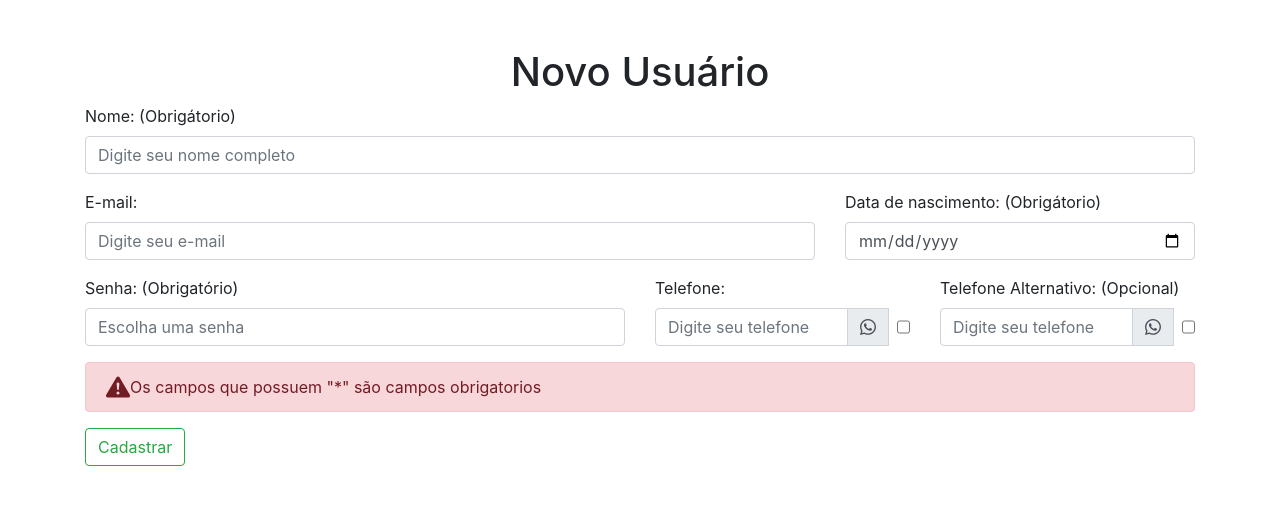
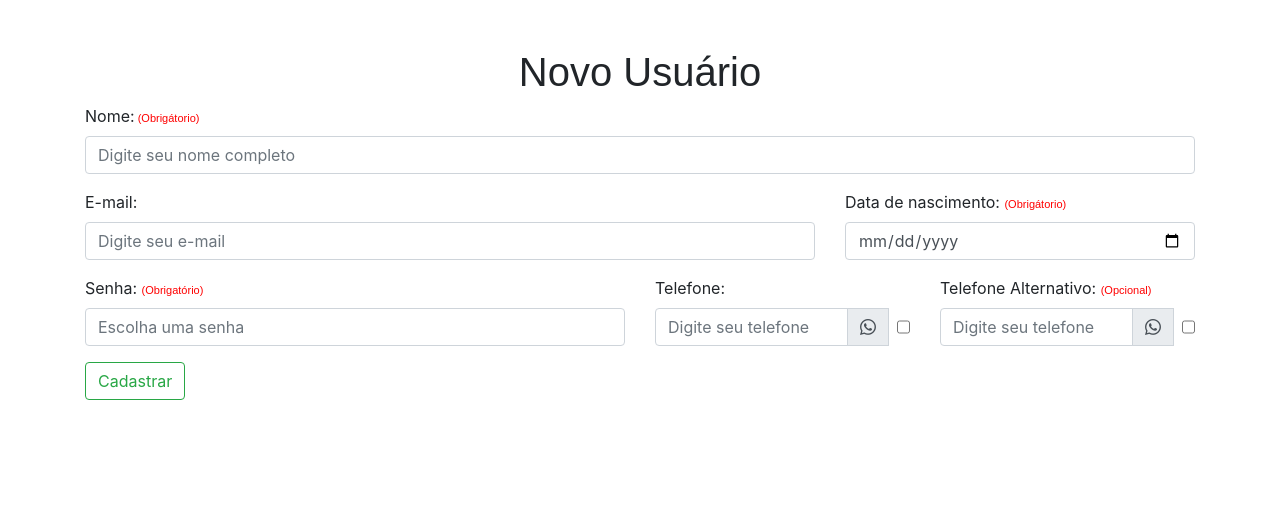
Before and after one commit to ViniciusBitencourt98/TelaCadastro, a PHP site: page /?page=novo in a window 1280 px wide. Shown: the part 56-561 px from the top of the page. Run offline with PHP 8.4, Linux system fonts and the light colour scheme.

Commit message:
melhorar-forms

```diff
--- a/Novousuario.php
+++ b/Novousuario.php
@@ -1,11 +1,12 @@
 <h1 class="text-center">Novo Usuário</h1>
 
-<form action="?page=salvar" method="POST">
+<form action="?page=salvar" method="POST" class="form">
     <input type="hidden" name="acao" value="cadastrar">
     <div class="mb-3">
-        <label for="nome">Nome:<span> (Obrigátorio)</span></label>
+        <label for="nome">Nome:<span class="texto-menor"> (Obrigátorio)</span></label>
         <input type="text" placeholder="Digite seu nome completo" id="nome" name="nome" class="form-control" required>
     </div>
+
     <div class="row">
         <div class="col-md-12 mb-3">
             <div class="row g-3">
@@ -14,15 +15,15 @@
                     <input type="email" placeholder="Digite seu e-mail" id="email" name="email" class="form-control">
                 </div>
                 <div class="col-md-4">
-                    <label for="data_nascimento">Data de nascimento: <span> (Obrigátorio)</span></label>
+                    <label for="data_nascimento">Data de nascimento: <span class="texto-menor"> (Obrigátorio)</span></label>
                     <input type="date" id="data_nascimento" name="data_nascimento" class="form-control" required>
                 </div>
             </div>
         </div>
     </div>
     <div class="row">
-    <div class="col-md-6 mb-3">
-        <label for="password">Senha: <span> (Obrigatório)</span> </label>
+    <div class="col-md-6 mb-3 g-4">
+        <label for="password">Senha: <span class="texto-menor"> (Obrigatório)</span> </label>
         <input type="password" placeholder="Escolha uma senha" id="password" name="senha" class="form-control" required>
     </div>
     <div class="col-md-3 mb-3">
@@ -38,7 +39,7 @@
         </div>
     </div>
     <div class="col-md-3 mb-3">
-        <label for="tel-2">Telefone Alternativo: (Opcional)</label>
+        <label for="tel-2">Telefone Alternativo: <span class="texto-menor">(Opcional)</span></label>
         <div class="input-group">
             <input type="tel" placeholder="Digite seu telefone" id="tel-2" name="tel-2" class="form-control">
             <div class="input-group-append">
@@ -50,14 +51,7 @@
         </div>
     </div>
 </div>
-
-    <div class="alert alert-danger d-flex align-items-center" role="alert">
-        <svg class="bi flex-shrink-0 me-2" width="24" height="24" role="img" aria-label="Danger:"><use xlink:href="#exclamation-triangle-fill"/></svg>
-        <div>
-            Os campos que possuem "*" são campos obrigatorios
-        </div>
-    </div>
-    <div class="text-end">
+    <div class="mx-auto">
         <button type="submit" class="btn btn-outline-success">Cadastrar</button>
     </div>
 </form>
--- /dev/null
+++ b/css/style.css
@@ -0,0 +1,14 @@
+.texto-menor{
+    font-size: 11px;
+    color: red;
+    font-family: sans-serif, Arial, Helvetica;
+}
+input{
+    font-family:  sans-serif;
+    font-size: 15px;
+}
+h1{
+    font-family: Arial, Helvetica, sans-serif;
+    font-size: 25px;
+    margin: 10px;
+}
--- a/index.php
+++ b/index.php
@@ -8,19 +8,10 @@
     <script src="https://code.jquery.com/jquery-3.6.0.min.js"></script>
     <script src="https://cdnjs.cloudflare.com/ajax/libs/jquery.mask/1.14.16/jquery.mask.min.js"></script>
     <link href="https://cdn.jsdelivr.net/npm/bootstrap-icons@1.8.1/font/bootstrap-icons.css" rel="stylesheet">
+    <link href="css/style.css" rel="stylesheet">
     <link rel="stylesheet" href="https://cdn.jsdelivr.net/npm/bootstrap@4.3.1/dist/css/bootstrap.min.css" integrity="sha384-ggOyR0iXCbMQv3Xipma34MD+dH/1fQ784/j6cY/iJTQUOhcWr7x9JvoRxT2MZw1T" crossorigin="anonymous">
     <script src="https://cdnjs.cloudflare.com/ajax/libs/jquery.mask/1.14.16/jquery.mask.min.js"></script>
-    <svg xmlns="http://www.w3.org/2000/svg" style="display: none;">
-      <symbol id="check-circle-fill" fill="currentColor" viewBox="0 0 16 16">
-        <path d="M16 8A8 8 0 1 1 0 8a8 8 0 0 1 16 0zm-3.97-3.03a.75.75 0 0 0-1.08.022L7.477 9.417 5.384 7.323a.75.75 0 0 0-1.06 1.06L6.97 11.03a.75.75 0 0 0 1.079-.02l3.992-4.99a.75.75 0 0 0-.01-1.05z"/>
-      </symbol>
-      <symbol id="info-fill" fill="currentColor" viewBox="0 0 16 16">
-        <path d="M8 16A8 8 0 1 0 8 0a8 8 0 0 0 0 16zm.93-9.412-1 4.705c-.07.34.029.533.304.533.194 0 .487-.07.686-.246l-.088.416c-.287.346-.92.598-1.465.598-.703 0-1.002-.422-.808-1.319l.738-3.468c.064-.293.006-.399-.287-.47l-.451-.081.082-.381 2.29-.287zM8 5.5a1 1 0 1 1 0-2 1 1 0 0 1 0 2z"/>
-      </symbol>
-      <symbol id="exclamation-triangle-fill" fill="currentColor" viewBox="0 0 16 16">
-        <path d="M8.982 1.566a1.13 1.13 0 0 0-1.96 0L.165 13.233c-.457.778.091 1.767.98 1.767h13.713c.889 0 1.438-.99.98-1.767L8.982 1.566zM8 5c.535 0 .954.462.9.995l-.35 3.507a.552.552 0 0 1-1.1 0L7.1 5.995A.905.905 0 0 1 8 5zm.002 6a1 1 0 1 1 0 2 1 1 0 0 1 0-2z"/>
-      </symbol>
-    </svg>
+
     <title>Cadastro de usuários</title>
   </head>
   <body>
```
Also changed, not shown: EditarUsuario.php (+45 -11 lines).
